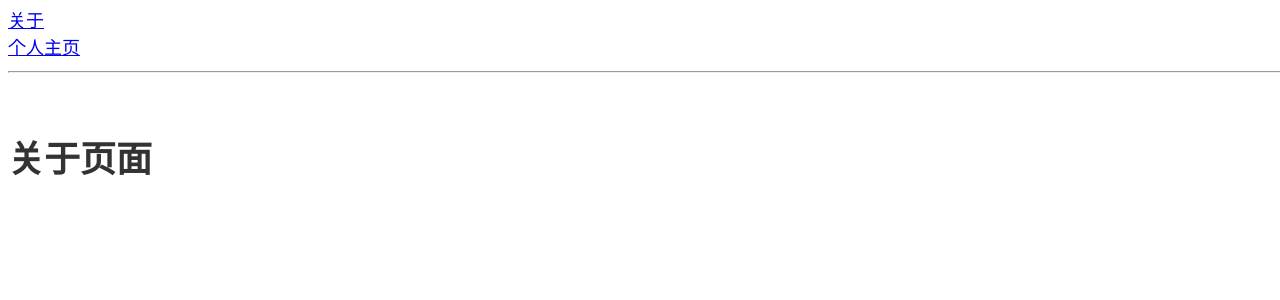
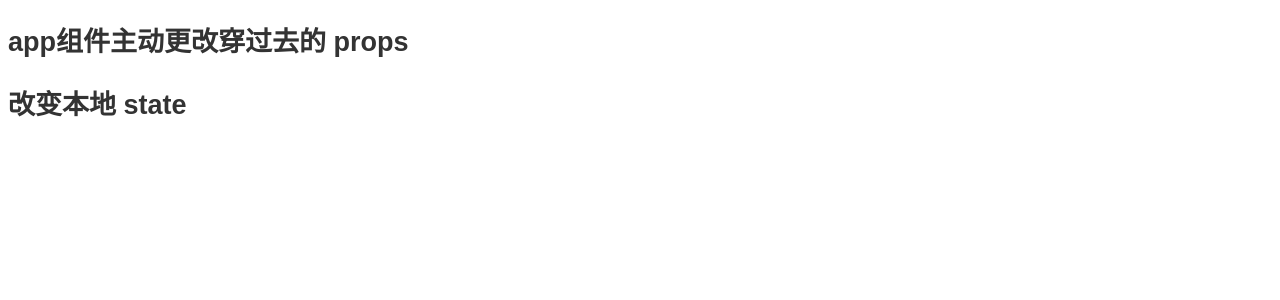
Before and after one commit to halfmoonvic/react-base, a React app: page / in a window 1280 px wide. Before the commit this address led to /about. Shown: the top 300 px of the page. Built offline with nearby package versions, Linux system fonts and the light colour scheme; the HTML template or start-up script is replaced by a standard one.

Commit message:
release(lifecycle): 生命周期

```diff
--- a/src/App.js
+++ b/src/App.js
@@ -1,33 +1,74 @@
 /**** React应用依赖组件 ****/
 // core
 import React, { Component } from 'react'
-import { BrowserRouter as Router, Route, Link, Switch, Redirect } from 'react-router-dom'
 /******* 第三方 组件库 *****/
 /**** 本地公用变量 公用函数 **/
 /******* 本地 公用组件 *****/
 /**** 当前组件的 子组件等 ***/
 
+class Test extends Component {
+  constructor(props) {
+    super(props)
+    this.state = {
+      val: ''
+    }
+    console.log('@init=0. constructor')
+  }
+  componentWillMount() {
+    console.log('@init=1. componentWillMount')
+  }
+  componentDidMount() {
+    console.log('@init=2. componentDidMount')
+  }
+  componentWillReceiveProps(nextProps) {
+    console.log('@change=1. componentWillReceiveProps', nextProps)
+  }
+  shouldComponentUpdate(nextProps, nextState) {
+    console.log('@change=2. shouldComponentUpdate', nextProps, nextState)
+    return true
+  }
+  componentWillUpdate() {
+    console.log('@change=3. componentWillUpdate')
+  }
+  componentDidUpdate() {
+    console.log('@change=4. componentDidUpdate')
+  }
+  componentWillUnmount() {
+    console.log('componentWillUnmount')
+  }
+  render() {
+    console.log('   render    ')
+    return (
+      <div>
+        <h2 onClick={() => {
+          this.setState({
+            val: 'hehe'
+          })
+        }}>改变本地 state</h2>
+      </div>
+    )
+  }
+}
+
 class App extends Component {
+  constructor(props) {
+    super(props)
+    this.state = {
+      val: ''
+    }
+  }
   render() {
     return (
-      <Router>
-        <div>
-          <Link to="/about">关于</Link>
-          <br/>
-          <Link to="/mine">个人主页</Link>
-          <br/><hr/><br/>
-          <Switch>
-            <Redirect path='/' exact to='/about'></Redirect>
-            <Route path="/about" component={About}></Route>
-            <Route path="/mine" component={Mine}></Route>
-          </Switch>
-        </div>
-      </Router>
+      <div>
+        <h2 onClick={() => {
+          this.setState({
+            val: 'change'
+          })
+        }}>app组件主动更改穿过去的 props</h2>
+        <Test name={this.state.val} ></Test>
+      </div>
     )
   }
 }
 
 export default App
-
-const About = (props) => <h1>关于页面</h1>
-const Mine = (props) => <h1>个人主页页面</h1>
```
